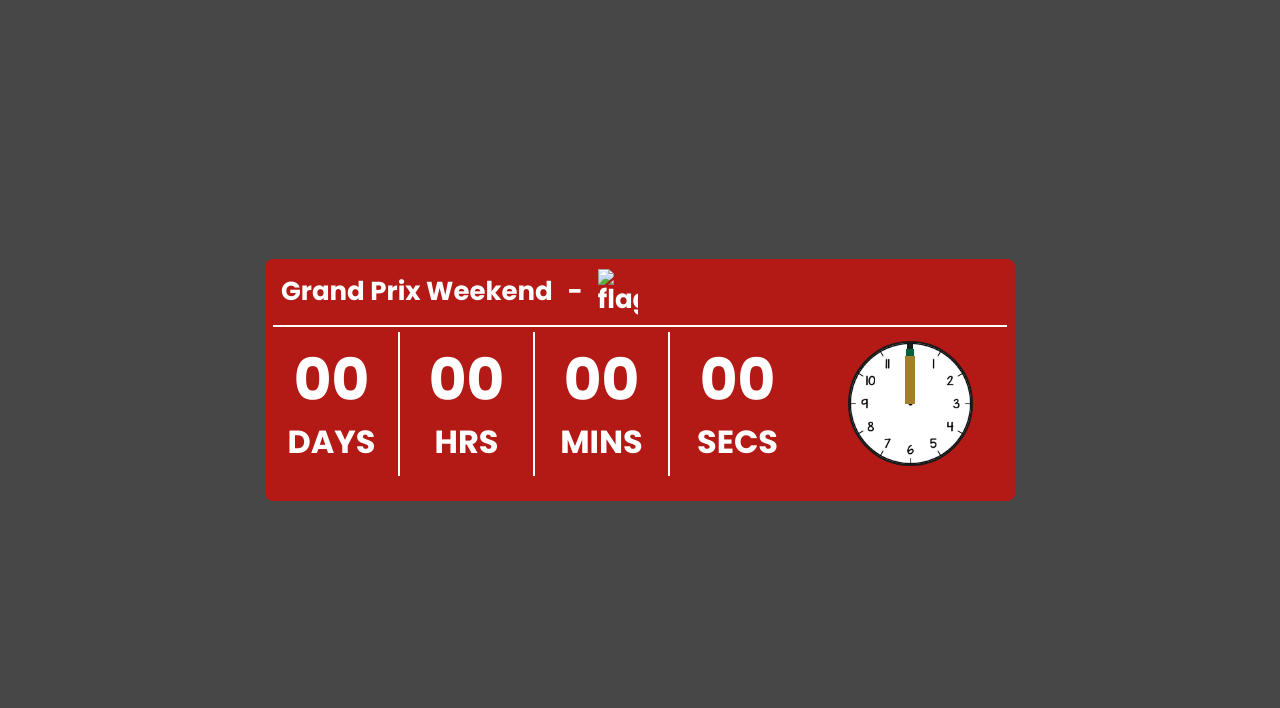
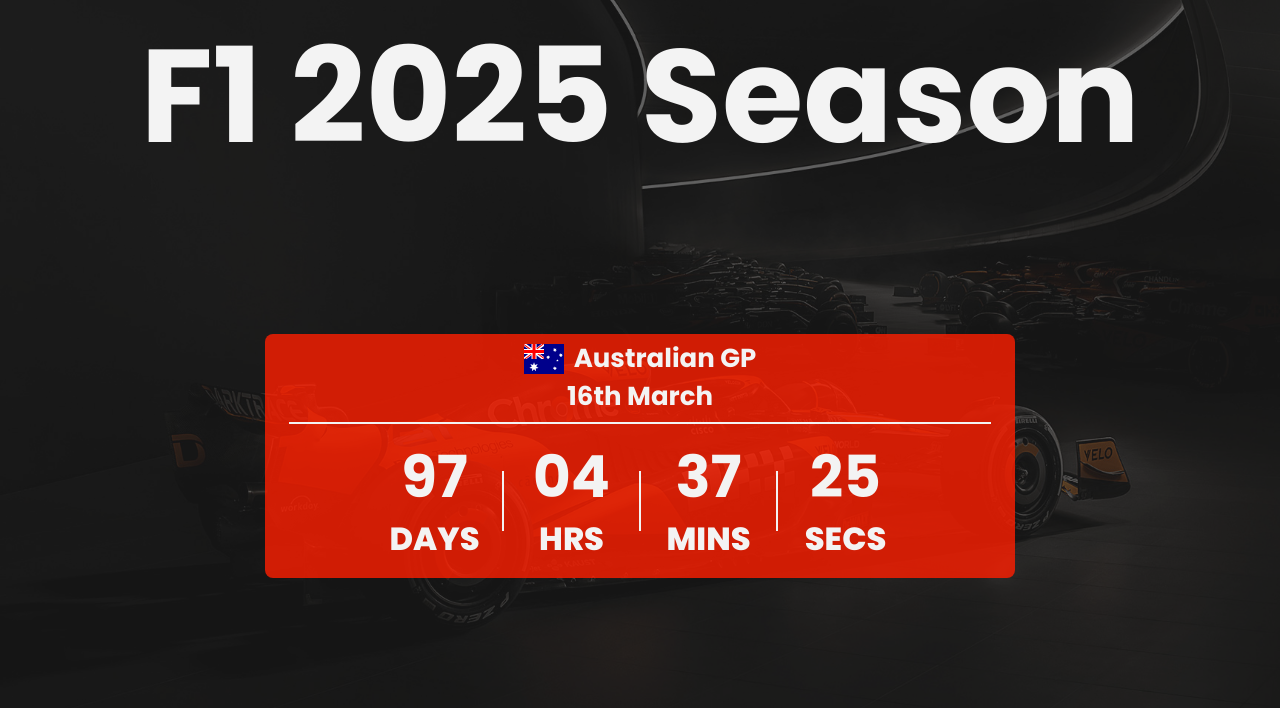
Before and after one commit to mlorencs/f1-countdown, a plain HTML site: page index.html in a window 1280 px wide. Drawn offline with nearby package versions, Linux system fonts and the light colour scheme.

Commit message:
Added 2025 season

```diff
--- /dev/null
+++ b/assets/archive/f12025.json
@@ -0,0 +1,122 @@
+[
+    {
+        "name": "Australian GP",
+        "country": "assets/flags/au.svg",
+        "date": "16 Mar 2025 04:00:00 GMT"
+    },
+    {
+        "name": "Chinese GP",
+        "country": "assets/flags/cn.svg",
+        "date": "23 Mar 2025 08:00:00 GMT"
+    },
+    {
+        "name": "Japanese GP",
+        "country": "assets/flags/jp.svg",
+        "date": "06 Apr 2025 06:00:00 GMT"
+    },
+    {
+        "name": "Bahrain GP",
+        "country": "assets/flags/bh.svg",
+        "date": "13 Apr 2025 15:00:00 GMT"
+    },
+    {
+        "name": "Saudi Arabian Grand Prix",
+        "country": "assets/flags/sa.svg",
+        "date": "20 Apr 2025 17:00:00 GMT"
+    },
+    {
+        "name": "Miami Grand Prix",
+        "country": "assets/flags/us.svg",
+        "date": "04 May 2025 21:00:00 GMT"
+    },
+    {
+        "name": "Emilia Romagna Grand Prix",
+        "country": "assets/flags/it.svg",
+        "date": "18 May 2025 14:00:00 GMT"
+    },
+    {
+        "name": "Monaco GP",
+        "country": "assets/flags/mc.svg",
+        "date": "25 May 2025 14:00:00 GMT"
+    },
+    {
+        "name": "Spanish GP",
+        "country": "assets/flags/es.svg",
+        "date": "01 Jun 2025 14:00:00 GMT"
+    },
+    {
+        "name": "Canadian GP",
+        "country": "assets/flags/ca.svg",
+        "date": "15 Jun 2025 19:00:00 GMT"
+    },
+    {
+        "name": "Austrian GP",
+        "country": "assets/flags/at.svg",
+        "date": "29 Jun 2025 14:00:00 GMT"
+    },
+    {
+        "name": "British GP",
+        "country": "assets/flags/gb.svg",
+        "date": "06 Jul 2025 15:00:00 GMT"
+    },
+    {
+        "name": "Belgian GP",
+        "country": "assets/flags/be.svg",
+        "date": "27 Jul 2025 14:00:00 GMT"
+    },
+    {
+        "name": "Hungarian GP",
+        "country": "assets/flags/hu.svg",
+        "date": "3 Aug 2025 14:00:00 GMT"
+    },
+    {
+        "name": "Dutch Grand Prix",
+        "country": "assets/flags/nl.svg",
+        "date": "31 Aug 2025 14:00:00 GMT"
+    },
+    {
+        "name": "Italian GP",
+        "country": "assets/flags/it.svg",
+        "date": "07 Sep 2025 14:00:00 GMT"
+    },
+    {
+        "name": "Azerbaijan GP",
+        "country": "assets/flags/az.svg",
+        "date": "21 Sep 2025 12:00:00 GMT"
+    },
+    {
+        "name": "Singapore GP",
+        "country": "assets/flags/sg.svg",
+        "date": "05 Oct 2025 13:00:00 GMT"
+    },
+    {
+        "name": "United States GP",
+        "country": "assets/flags/us.svg",
+        "date": "19 Oct 2025 20:00:00 GMT"
+    },
+    {
+        "name": "Mexican GP",
+        "country": "assets/flags/mx.svg",
+        "date": "26 Oct 2025 20:00:00 GMT"
+    },
+    {
+        "name": "Brazlilian GP",
+        "country": "assets/flags/br.svg",
+        "date": "09 Nov 2025 17:00:00 GMT"
+    },
+    {
+        "name": "Las Vegas GP",
+        "country": "assets/flags/us.svg",
+        "date": "22 Nov 2025 06:00:00 GMT"
+    },
+    {
+        "name": "Qatar Grand Prix",
+        "country": "assets/flags/qa.svg",
+        "date": "30 Nov 2025 17:00:00 GMT"
+    },
+    {
+        "name": "Abu Dhabi GP",
+        "country": "assets/flags/ae.svg",
+        "date": "07 Dec 2025 13:00:00 GMT"
+    }
+]
--- a/index.html
+++ b/index.html
@@ -7,52 +7,49 @@
 
         <title>F1 - Grand Prix Countdown</title>
 
-        <link rel="stylesheet" href="https://cdnjs.cloudflare.com/ajax/libs/normalize/8.0.1/normalize.min.css" />
+        <link
+            rel="stylesheet"
+            href="https://cdnjs.cloudflare.com/ajax/libs/normalize/8.0.1/normalize.min.css"
+        />
         <link rel="preconnect" href="https://fonts.googleapis.com" />
         <link rel="preconnect" href="https://fonts.gstatic.com" crossorigin />
-        <link href="https://fonts.googleapis.com/css2?family=Poppins:ital,wght@0,400;0,700;1,400;1,700&display=swap" rel="stylesheet" />
+        <link
+            href="https://fonts.googleapis.com/css2?family=Poppins:wght@400;700;800&display=swap"
+            rel="stylesheet"
+        />
         <link rel="stylesheet" href="style.css" />
     </head>
     <body>
-        <div class="page-overlay"></div>
         <div class="page-container">
-            <div id="title"></div>
+            <div id="title">F1 2025 Season</div>
             <div class="box-container">
                 <div class="box-header">
-                    <span class="grand-prix-label">Grand Prix Weekend</span>
-                    <span class="grand-prix-separator">-</span>
-                    <span class="grand-prix-title">
+                    <div class="grand-prix-title">
                         <img id="gp-country" alt="flag" />
                         <span id="gp-name"></span>
-                    </span>
+                    </div>
+                    <div id="date-value"></div>
                 </div>
                 <div class="box-content">
                     <div class="days-container">
                         <div id="days-value" class="value">00</div>
                         <div class="label">days</div>
                     </div>
+                    <div class="vertical-divider"></div>
                     <div class="hours-container">
                         <div id="hours-value" class="value">00</div>
                         <div class="label">hrs</div>
                     </div>
+                    <div class="vertical-divider"></div>
                     <div class="minutes-container">
                         <div id="minutes-value" class="value">00</div>
                         <div class="label">mins</div>
                     </div>
+                    <div class="vertical-divider"></div>
                     <div class="seconds-container">
                         <div id="seconds-value" class="value">00</div>
                         <div class="label">secs</div>
                     </div>
-                    <div class="virtual-clock-container">
-                        <div class="clock-container">
-                            <div id="second-hand" class="clock-hand"></div>
-                            <div id="minute-hand" class="clock-hand"></div>
-                            <div id="hour-hand" class="clock-hand"></div>
-                        </div>
-                    </div>
-                </div>
-                <div class="box-footer">
-                    <span id="date-value"></span>
                 </div>
             </div>
         </div>
--- a/script.js
+++ b/script.js
@@ -1,7 +1,19 @@
-const months = ["January", "February", "March", "April", "May", "June", "July", "August", "September", "October", "November", "December"];
+const months = [
+    "January",
+    "February",
+    "March",
+    "April",
+    "May",
+    "June",
+    "July",
+    "August",
+    "September",
+    "October",
+    "November",
+    "December",
+];
 
 const currentDate = new Date(Date.now());
-const currentYear = currentDate.getFullYear();
 
 function sortByDate(arr) {
     return arr.sort(function (d1, d2) {
@@ -23,27 +35,12 @@ function loadData(data, index, gpDate) {
         ordinal = "rd";
     }
 
-    const gpStartSeconds = gpDate.getSeconds();
-    const gpStartMinutes = gpDate.getMinutes();
-    let gpStartHour = gpDate.getHours();
-
-    if (gpStartHour > 12) {
-        gpStartHour -= 12;
-    }
-
-    document.getElementsByTagName("body")[0].style.backgroundImage = `url(assets/img/f1_constructors_${currentYear - 1}.jpg)`;
-
-    document.getElementById("title").innerHTML = `F1 ${currentYear} Season`;
-
     document.getElementById("gp-country").src = data[index].country;
     document.getElementById("gp-name").innerHTML = data[index].name;
 
-    document.getElementById("date-value").innerHTML = `${gpDateOfMonth}${ordinal} ${months[gpDate.getMonth()]}`;
-
-    // TODO: Improvements to be made to show more precise time
-    document.getElementById("second-hand").style.transform = `rotate(${gpStartSeconds * (360 / 60)}deg)`;
-    document.getElementById("minute-hand").style.transform = `rotate(${gpStartMinutes * (360 / 60)}deg)`;
-    document.getElementById("hour-hand").style.transform = `rotate(${gpStartHour * (360 / 12)}deg)`;
+    document.getElementById("date-value").innerHTML = `${gpDateOfMonth}${ordinal} ${
+        months[gpDate.getMonth()]
+    }`;
 }
 
 function countDown(gpDate) {
@@ -94,7 +91,7 @@ function countDown(gpDate) {
 }
 
 window.onload = async () => {
-    const response = await fetch(`./assets/archive/f1${currentYear}.json`);
+    const response = await fetch(`./assets/archive/f12025.json`);
     const data = await response.json();
 
     const sortedData = sortByDate(data);
--- a/style.css
+++ b/style.css
@@ -1,24 +1,34 @@
-* {
-    font-family: "Poppins";
-    overflow: hidden;
+*,
+*::before,
+*::after {
     box-sizing: border-box;
 }
 
+:root {
+    --gray-12: #1e1e1e;
+    --gray-95: #f3f3f3;
+}
+
 body {
+    background-color: var(--gray-12);
+    background-image: url("assets/img/f1_constructors_2024.jpg");
     background-size: cover;
     background-repeat: no-repeat;
-    background-position: center center;
+    background-position: center;
+
+    font-family: Poppins, -apple-system, BlinkMacSystemFont, "Segoe UI", Helvetica, Arial,
+        sans-serif;
 
     height: 100vh;
 }
 
-.page-overlay {
-    background-color: #333333;
+body::before {
+    content: "";
+    background-color: var(--gray-12);
+    height: 100%;
+    width: 100%;
+    opacity: 0.7;
     position: absolute;
-    width: 100%;
-    height: 100%;
-    opacity: 0.9;
-    z-index: 1;
 }
 
 .page-container {
@@ -27,37 +37,34 @@ body {
     flex-direction: column;
     align-items: center;
     height: 100%;
-    z-index: 2;
 }
 
 #title {
     font-weight: 700;
     font-size: 132px;
-    color: #ffffff;
+    color: var(--gray-95);
     padding: 20px 0;
 }
 
 .box-container {
     border-radius: 8px;
-    background-color: rgba(225, 6, 0, 0.7);
+    background-color: rgba(255, 30, 0, 0.8);
     width: 750px;
-    color: #ffffff;
+    color: var(--gray-95);
     margin: auto 0;
     transform: translateY(-40px);
 }
 
 .box-header {
-    border-bottom: 2px solid #ffffff;
+    border-bottom: 2px solid var(--gray-95);
     display: flex;
+    flex-direction: column;
     align-items: center;
+    gap: 8px;
     font-weight: 700;
     font-size: 26px;
-    padding: 10px 8px;
-    margin: 0 8px;
-}
-
-.grand-prix-separator {
-    margin: 0 15px;
+    padding: 10px 24px;
+    margin: 0 24px;
 }
 
 .grand-prix-title {
@@ -73,6 +80,7 @@ body {
 
 .box-content {
     display: flex;
+    justify-content: center;
     padding: 5px 0;
 }
 
@@ -87,79 +95,27 @@ body {
     padding: 15px 25px;
 }
 
-.days-container,
-.hours-container,
-.minutes-container {
-    border-right: 2px solid #ffffff;
-}
-
-.virtual-clock-container {
-    display: flex;
-    align-items: center;
-    justify-content: center;
-    width: calc(100% - 135px * 4);
-}
-
-.clock-container {
-    border: 2px solid #1a1a1a;
-    background-image: url("assets/img/analog_clock.webp");
-    background-size: cover;
-    background-repeat: no-repeat;
-    background-position: center center;
-    border-radius: 100%;
-    width: 125px;
-    height: 125px;
-    position: relative;
-}
-
-.clock-hand {
-    width: 0;
-    position: absolute;
-    transform-origin: bottom;
-}
-
-#second-hand {
-    border: 3px solid #1a1a1a;
-    height: 50%;
-    top: 0;
-    left: calc(50% - 3px);
-}
-
-#minute-hand {
-    border: 4px solid #006039;
-    height: 45%;
-    top: 5%;
-    left: calc(50% - 4px);
-}
-
-#hour-hand {
-    border: 5px solid #a37e2c;
-    height: 40%;
-    top: 10%;
-    left: calc(50% - 5px);
-}
-
 .value {
     font-weight: 700;
     font-size: 58px;
 }
 
 .label {
-    font-weight: 700;
+    font-weight: 800;
     font-size: 32px;
     text-transform: uppercase;
     margin-top: 10px;
 }
 
-.box-footer {
-    display: flex;
-    justify-content: flex-end;
-    padding: 10px 16px;
+.vertical-divider {
+    border-right: 2px solid var(--gray-95);
+    height: 60px;
+    margin: auto 0;
 }
 
 /* MEDIA QUERIES */
 
-@media only screen and (max-width: 600px) {
+@media only screen and (max-width: 749px) {
     /* Smartphones */
     #title {
         font-size: 42px;
@@ -167,14 +123,6 @@ body {
 
     .box-container {
         width: calc(100% - 40px);
-    }
-
-    .grand-prix-label {
-        display: none;
-    }
-
-    .grand-prix-separator {
-        display: none;
     }
 
     .box-content {
@@ -190,17 +138,13 @@ body {
         padding: 5px 0;
     }
 
-    .days-container,
-    .hours-container,
-    .minutes-container {
-        border-right: none;
-        border-bottom: 2px solid #ffffff;
-    }
-
-    .virtual-clock-container {
-        border-top: 2px solid #ffffff;
-        width: calc(100% - 16px);
-        text-align: center;
+    .days-container::after,
+    .hours-container::after,
+    .minutes-container::after {
+        content: "";
+        border-bottom: 2px solid var(--gray-95);
+        width: 30px;
+        margin-top: 10px;
     }
 
     .value {
@@ -212,9 +156,13 @@ body {
         font-size: 22px;
         margin-top: 2px;
     }
+
+    .vertical-divider {
+        display: none;
+    }
 }
 
-@media only screen and (min-width: 601px) and (max-width: 992px) {
+@media only screen and (min-width: 750px) and (max-width: 999px) {
     /* Tablets, laptops, small desktops */
     #title {
         font-size: 92px;
```
Also changed, not shown: assets/img/analog_clock.webp (deleted), assets/img/f1_constructors_2024.jpg (added), 1 other file.
